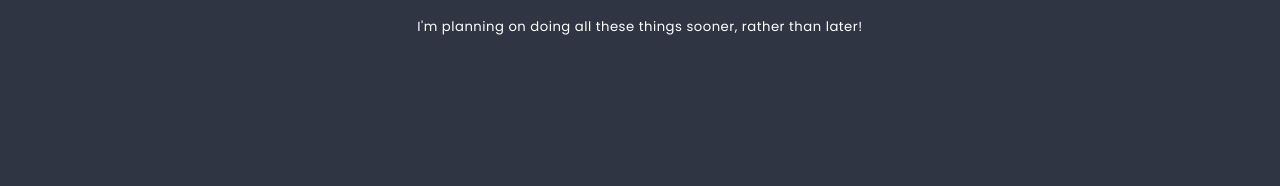
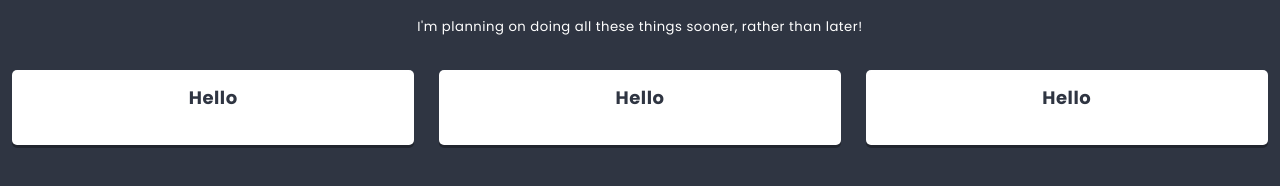
Before and after one commit to Krendzel/kd_react, a React app: page / in a window 1280 px wide. Shown: the part 362-548 px from the top of the page. Built offline with nearby package versions, Linux system fonts and the light colour scheme.

Commit message:
Add Column component

```diff
--- /dev/null
+++ b/src/components/Column/Column.js
@@ -0,0 +1,19 @@
+import React from "react";
+import styles from "./Column.scss";
+import PropTypes from "prop-types";
+
+class Column extends React.Component {
+  static propTypes = {
+    children: PropTypes.string.isRequired,
+  };
+
+  render() {
+    return (
+      <section className={styles.component}>
+        <h3 className={styles.title}>{this.props.children}</h3>
+      </section>
+    );
+  }
+}
+
+export default Column;
--- a/src/components/Hero/Hero.js
+++ b/src/components/Hero/Hero.js
@@ -1,6 +1,6 @@
 import React from "react";
 import styles from "./Hero.scss";
-import PropTypes from "prop-types";
+import propTypes from "prop-types";
 
 
  const Hero = props => (
@@ -15,9 +15,9 @@ import PropTypes from "prop-types";
   </header>
 );
 
-Hero.PropTypes = {
-    titleText: PropTypes.node.isRequired,
-    ImageLink: PropTypes.string.isRequired,
+Hero.propTypes = {
+    titleText: propTypes.node.isRequired,
+    ImageLink: propTypes.string.isRequired,
 };
 
 export default Hero;
--- a/src/components/List/List.js
+++ b/src/components/List/List.js
@@ -2,23 +2,27 @@ import React from "react";
 import styles from "./List.scss";
 import Hero from "../Hero/Hero";
 import PropTypes from "prop-types";
+import Column from "../Column/Column";
 
 class List extends React.Component {
-    static propTypes = {
-        title: PropTypes.node.isRequired,
-        bg_image: PropTypes.string.isRequired,
-        children: PropTypes.node,
-    }
-    static defaultProps = {
-        children: <p>I can do all the things!!!</p>
-    }
+  static propTypes = {
+    title: PropTypes.node.isRequired,
+    bg_image: PropTypes.string.isRequired,
+    children: PropTypes.node,
+  };
+  static defaultProps = {
+    children: <p>I can do all the things!!!</p>,
+  };
 
   render() {
     return (
       <section className={styles.component}>
         <Hero titleText={this.props.title} ImageLink={this.props.bg_image} />
-        <div className={styles.description}>
-            {this.props.children}
+        <div className={styles.description}>{this.props.children}</div>
+        <div className={styles.columns}>
+          <Column>Hello</Column>
+          <Column>Hello</Column>
+          <Column>Hello</Column>
         </div>
       </section>
     );
```
